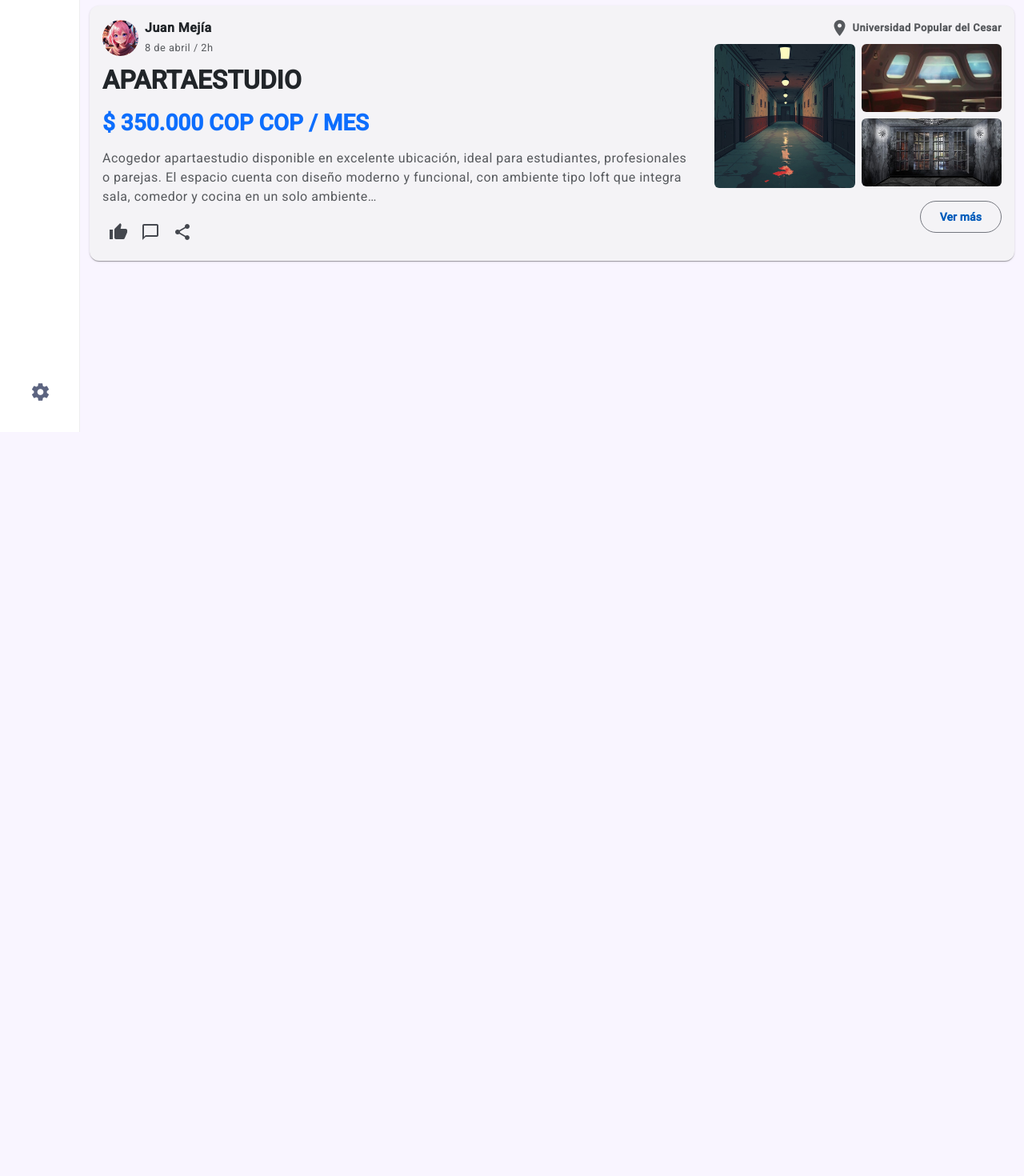
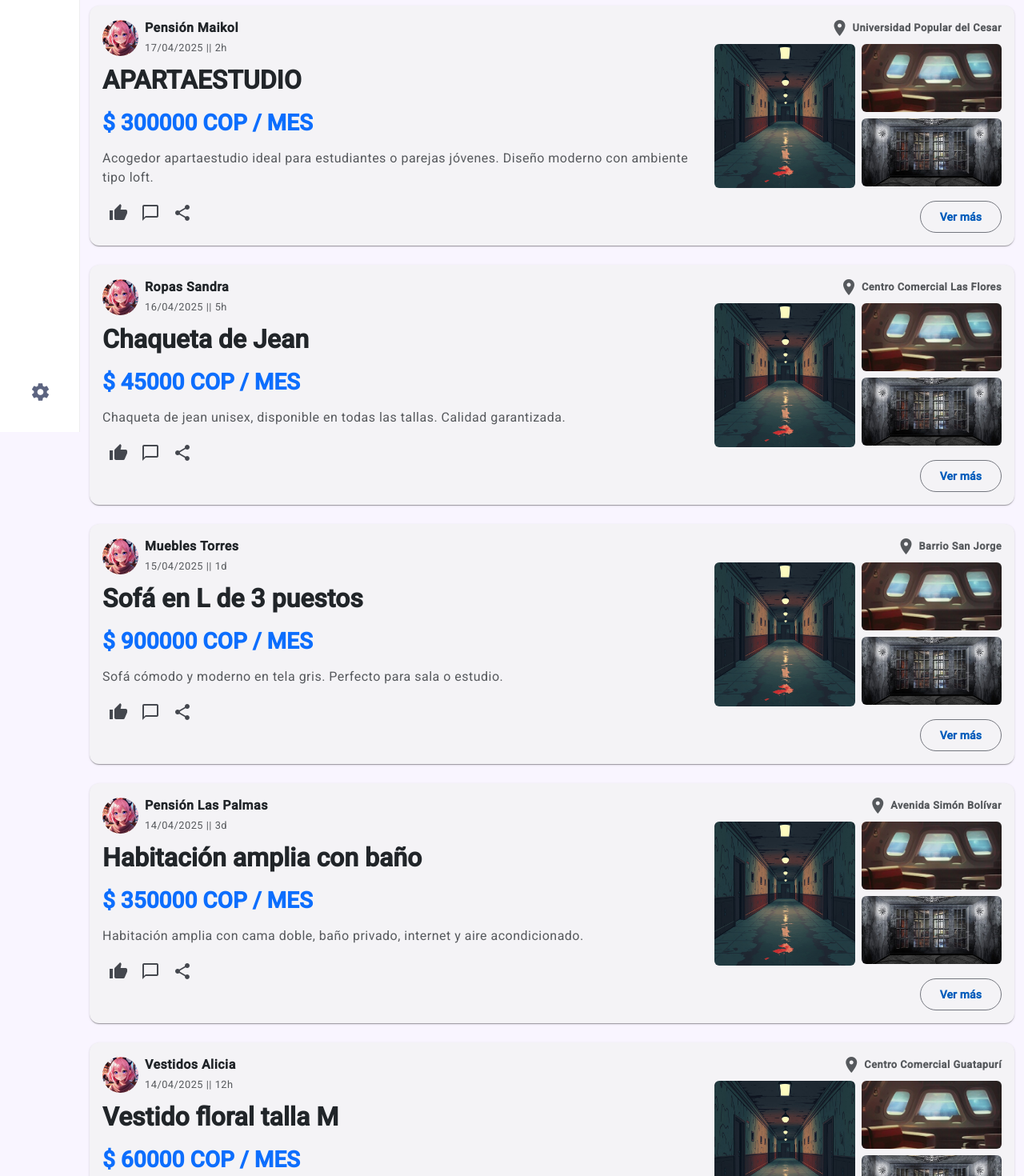
Before and after one commit to IngKevinCastillo/Proyecto-UTrade, an Angular app in the folder UTrade Frontend/: page / in a window 1280 px wide. Shown: the part 260-1730 px from the top of the page at 80% size. Before the commit the page ends 800 px from the top, so only its background shows below. Built offline with nearby package versions, Linux system fonts and the light colour scheme.

Commit message:
parte de la base de datos simulada y modificaciones en muchas partes por cuestiones de diseño

```diff
--- a/UTrade Frontend/src/app/app.component.css
+++ b/UTrade Frontend/src/app/app.component.css
@@ -10,7 +10,18 @@ app-sidebar {
     border-right: 1px solid gray;
 }
 
+app-topbar {
+    position: fixed;
+    top: 0;
+    left: 100px;
+    right: 0;
+    height: 60px;
+    z-index: 999;
+    background-color: white;
+    border-bottom: 1px solid #ccc;
+}
 
 .main-content {
     margin-left: 100px;
+    padding-top: 60px;
 }
--- a/UTrade Frontend/src/app/features/home/components/anuncio-datos/anuncio-datos.component.html
+++ b/UTrade Frontend/src/app/features/home/components/anuncio-datos/anuncio-datos.component.html
@@ -1,5 +1,6 @@
 <div class="p-4">
   <div
+    (click)="salir()"
     class="rounded-circle d-flex justify-content-center align-items-center mb-4"
     style="
       width: 50px;
--- a/UTrade Frontend/src/app/features/productos/productos.component.html
+++ b/UTrade Frontend/src/app/features/productos/productos.component.html
@@ -1,4 +1,4 @@
-<mat-card class="mb-4">
+<!--<mat-card class="mb-4">
     <mat-card-content>
         <div class="row">
             <div class="col-md-8">
@@ -6,7 +6,7 @@
                     <img [src]="userAvatar" class="rounded-circle me-2" width="45" height="45" alt="Avatar" />
                     <div>
                         <div class="fw-bold">{{ previewUsername }}</div>
-                        <small class="text-muted">{{ Fecha }} / {{ tiempoTranscurrido }}</small>
+                        <small class="text-muted">{{ Fecha }} || {{ tiempoTranscurrido }}</small>
                     </div>
                 </div>
 
@@ -52,3 +52,64 @@
         </div>
     </mat-card-content>
 </mat-card>
+
+ESTO ES PARA QUE CARGUE SOLO UNO
+
+-->
+<mat-card class="mb-4" *ngFor="let producto of productos">
+    <mat-card-content>
+        <div class="row">
+            <div class="col-md-8">
+                <div class="d-flex align-items-center mb-2">
+                    <img [src]="producto.userAvatar" class="rounded-circle me-2" width="45" height="45" alt="Avatar" />
+                    <div>
+                        <div class="fw-bold">{{ producto.nombre }}</div>
+                        <small class="text-muted">{{ producto.fecha }} || {{ producto.tiempoTranscurrido }}</small>
+                    </div>
+                </div>
+
+                <h4 class="fw-bold">{{ producto.title }}</h4>
+                <h5 class="fw-bold text-primary">$ {{ producto.precio }} COP / MES</h5>
+
+                <p class="text-muted">
+                    {{ producto.description }}
+                </p>
+
+                <div class="d-flex align-items-center mt-2">
+                    <button mat-icon-button><mat-icon>thumb_up</mat-icon></button>
+                    <button mat-icon-button><mat-icon>chat_bubble_outline</mat-icon></button>
+                    <button mat-icon-button><mat-icon>share</mat-icon></button>
+                </div>
+            </div>
+            <div class="col-md-4 d-flex flex-column align-items-end">
+                <div class="text-muted mb-2 d-flex align-items-center">
+                    <mat-icon class="me-1">location_on</mat-icon>
+                    <small class="fw-semibold">{{ producto.ubicacion }}</small>
+                </div>
+                <div class="w-100">
+                    <div class="d-flex" style="gap: 8px;">
+                        <div style="flex: 1;">
+                            <img *ngIf="getPreviewUrls(producto.fotos || []).length > 0"
+                                [src]="getPreviewUrls(producto.fotos || [])[0]" class="rounded"
+                                style="width: 100%; height: 180px; object-fit: cover;" />
+                        </div>
+                        <div style="flex: 1; display: flex; flex-direction: column; gap: 8px;">
+                            <img *ngIf="getPreviewUrls(producto.fotos || []).length > 1"
+                                [src]="getPreviewUrls(producto.fotos || [])[1]" class="rounded"
+                                style="width: 100%; height: 85px; object-fit: cover;" />
+                            <img *ngIf="getPreviewUrls(producto.fotos || []).length > 2"
+                                [src]="getPreviewUrls(producto.fotos || [])[2]" class="rounded"
+                                style="width: 100%; height: 85px; object-fit: cover;" />
+                        </div>
+                    </div>
+                </div>
+                <div class="mt-3">
+                    <button mat-stroked-button color="primary" class="rounded-pill px-4 py-1 fw-semibold"
+                        (click)="toggleVerMas()">
+                        {{ verMas ? 'Ver menos' : 'Ver más' }}
+                    </button>
+                </div>
+            </div>
+        </div>
+    </mat-card-content>
+</mat-card>
--- a/UTrade Frontend/src/app/features/productos/productos.component.ts
+++ b/UTrade Frontend/src/app/features/productos/productos.component.ts
@@ -1,4 +1,5 @@
 import { Component, Input } from '@angular/core';
+import { productosLista, Productos } from '../simulacionProductos';
 
 @Component({
   selector: 'app-productos',
@@ -6,23 +7,21 @@ import { Component, Input } from '@angular/core';
   styleUrls: ['./productos.component.css']
 })
 export class ProductosComponent {
-  @Input() username: string = 'Juan Mejía';
-  @Input() userHandle: string = '@juanmejia';
-  @Input() Fecha: string = '8 de abril';
-  @Input() tiempoTranscurrido: string = '2h';
-  @Input() ubicacion: string = 'Universidad Popular del Cesar';
-  @Input() userAvatar: string = 'icons/oceana.png';
-  @Input() title: string = 'APARTAESTUDIO';
-  @Input() price: string = '350.000 COP';
-  @Input() category: string = 'Apartamento';
-  @Input() description: string = `Acogedor apartaestudio disponible en excelente ubicación, ideal para estudiantes, profesionales o parejas.
-  El espacio cuenta con diseño moderno y funcional, con ambiente tipo loft que integra sala, comedor y cocina en un solo ambiente…`;
+  /*productos = productosLista;
+  product1: Productos = productosLista[0];
 
-  fotos: string[] = [
-    'icons/cuarto1.png',
-    'icons/cuarto2.jpg',
-    'icons/cuarto3.jpg'
-  ];
+  @Input() username: string = this.product1.nombre || '';
+  @Input() userHandle: string = this.product1.correo || '';
+  @Input() Fecha: string = this.product1.fecha || '';
+  @Input() tiempoTranscurrido: string = this.product1.tiempoTranscurrido || '';
+  @Input() ubicacion: string = this.product1.ubicacion || '';
+  @Input() userAvatar: string = this.product1.userAvatar || '';
+  @Input() title: string = this.product1.title || '';
+  @Input() price: string = this.product1.precio?.toString() || '';
+  @Input() category: string = this.product1.category || '';
+  @Input() description: string = this.product1.description || '';
+
+  fotos: string[] = Array.isArray(this.product1.fotos) ? this.product1.fotos : [this.product1.fotos || ''];
 
   verMas: boolean = false;
 
@@ -35,6 +34,17 @@ export class ProductosComponent {
   }
 
   get previewUsername(): string {
-    return this.username || 'Juan mrd';
+    return this.username;
+  }*/
+
+  productos: Productos[] = productosLista;
+  verMas: boolean = false;
+
+  toggleVerMas(): void {
+    this.verMas = !this.verMas;
+  }
+
+  getPreviewUrls(fotos: string[]): string[] {
+    return this.verMas ? fotos : fotos.slice(0, 3);
   }
 }
--- /dev/null
+++ b/UTrade Frontend/src/app/features/simulacionProductos.ts
@@ -0,0 +1,172 @@
+export class Productos {
+  nombre?: string;
+  correo?: string;
+  precio?: number;
+  fecha?: string;
+  tiempoTranscurrido?: string;
+  ubicacion?: string;
+  userAvatar?: string;
+  title?: string;
+  category?: string;
+  description?: string;
+  fotos?: string[];
+
+  constructor(
+    nombre?: string,
+    precio?: number,
+    correo?: string,
+    fecha?: string,
+    tiempoTranscurrido?: string,
+    ubicacion?: string,
+    userAvatar?: string,
+    title?: string,
+    category?: string,
+    description?: string,
+    fotos?: string[]
+  ) {
+    this.nombre = nombre;
+    this.correo = correo;
+    this.precio = precio;
+    this.fecha = fecha;
+    this.tiempoTranscurrido = tiempoTranscurrido;
+    this.ubicacion = ubicacion;
+    this.userAvatar = userAvatar;
+    this.title = title;
+    this.category = category;
+    this.description = description;
+    this.fotos = fotos;
+  }
+}
+
+export const productosLista: Productos[] = [
+  new Productos(
+    "Pensión Maikol",
+    300000,
+    "@vendogalletas",
+    "17/04/2025",
+    "2h",
+    "Universidad Popular del Cesar",
+    "icons/oceana.png",
+    "APARTAESTUDIO",
+    "pension",
+    "Acogedor apartaestudio ideal para estudiantes o parejas jóvenes. Diseño moderno con ambiente tipo loft.",
+    ["icons/cuarto1.png", "icons/cuarto2.jpg", "icons/cuarto3.jpg"]
+  ),
+  new Productos(
+    "Ropas Sandra",
+    45000,
+    "@ropasandra",
+    "16/04/2025",
+    "5h",
+    "Centro Comercial Las Flores",
+    "icons/oceana.png",
+    "Chaqueta de Jean",
+    "ropa",
+    "Chaqueta de jean unisex, disponible en todas las tallas. Calidad garantizada.",
+    ["icons/cuarto1.png", "icons/cuarto2.jpg", "icons/cuarto3.jpg"]
+  ),
+  new Productos(
+    "Muebles Torres",
+    900000,
+    "@torresmuebles",
+    "15/04/2025",
+    "1d",
+    "Barrio San Jorge",
+    "icons/oceana.png",
+    "Sofá en L de 3 puestos",
+    "muebles",
+    "Sofá cómodo y moderno en tela gris. Perfecto para sala o estudio.",
+    ["icons/cuarto1.png", "icons/cuarto2.jpg", "icons/cuarto3.jpg"]
+  ),
+  new Productos(
+    "Pensión Las Palmas",
+    350000,
+    "@laspalmas",
+    "14/04/2025",
+    "3d",
+    "Avenida Simón Bolívar",
+    "icons/oceana.png",
+    "Habitación amplia con baño",
+    "pension",
+    "Habitación amplia con cama doble, baño privado, internet y aire acondicionado.",
+    ["icons/cuarto1.png", "icons/cuarto2.jpg", "icons/cuarto3.jpg"]
+  ),
+  new Productos(
+    "Vestidos Alicia",
+    60000,
+    "@aliciafashion",
+    "14/04/2025",
+    "12h",
+    "Centro Comercial Guatapurí",
+    "icons/oceana.png",
+    "Vestido floral talla M",
+    "ropa",
+    "Vestido casual con estampado floral, ideal para clima cálido.",
+    ["icons/cuarto1.png", "icons/cuarto2.jpg", "icons/cuarto3.jpg"]
+  ),
+  new Productos(
+    "Carpintería El Roble",
+    550000,
+    "@roblemaderas",
+    "13/04/2025",
+    "2d",
+    "Zona Industrial Norte",
+    "icons/oceana.png",
+    "Comedor de madera 4 puestos",
+    "muebles",
+    "Comedor rústico artesanal en madera de roble. Incluye mesa y 4 sillas.",
+    ["icons/cuarto1.png", "icons/cuarto2.jpg", "icons/cuarto3.jpg"]
+  ),
+  new Productos(
+    "Arriendos Bucare",
+    280000,
+    "@arriendobucare",
+    "13/04/2025",
+    "1d",
+    "Frente a la UPC Sabanas",
+    "icons/oceana.png",
+    "Cuarto individual para estudiantes",
+    "pension",
+    "Cuarto con cama sencilla, closet, ventilador y escritorio. Baño compartido.",
+    ["icons/cuarto1.png", "icons/cuarto2.jpg", "icons/cuarto3.jpg"]
+  ),
+  new Productos(
+    "Calzado y Ropa Nova",
+    40000,
+    "@novastore",
+    "12/04/2025",
+    "6h",
+    "Calle 10 #5-30",
+    "icons/oceana.png",
+    "Camisa estampada hombre",
+    "ropa",
+    "Camisa de algodón con diseño estampado. Tallas S a XL.",
+    ["icons/cuarto1.png", "icons/cuarto2.jpg", "icons/cuarto3.jpg"]
+  ),
+  new Productos(
+    "Muebles & Hogar",
+    750000,
+    "@hogarmuebles",
+    "11/04/2025",
+    "5d",
+    "Av. Fundadores",
+    "icons/oceana.png",
+    "Cama doble con colchón",
+    "muebles",
+    "Cama de madera con respaldo tapizado. Incluye colchón ortopédico.",
+    ["icons/cuarto1.png", "icons/cuarto2.jpg", "icons/cuarto3.jpg"]
+  ),
+  new Productos(
+    "Pensión Don José",
+    320000,
+    "@donjosepension",
+    "10/04/2025",
+    "1sem",
+    "Cra 12 con Calle 15",
+    "icons/oceana.png",
+    "Habitación para señoritas",
+    "pension",
+    "Cuarto individual en ambiente familiar. Baño privado, incluye servicios.",
+    ["icons/cuarto1.png", "icons/cuarto2.jpg", "icons/cuarto3.jpg"]
+  )
+];
```
